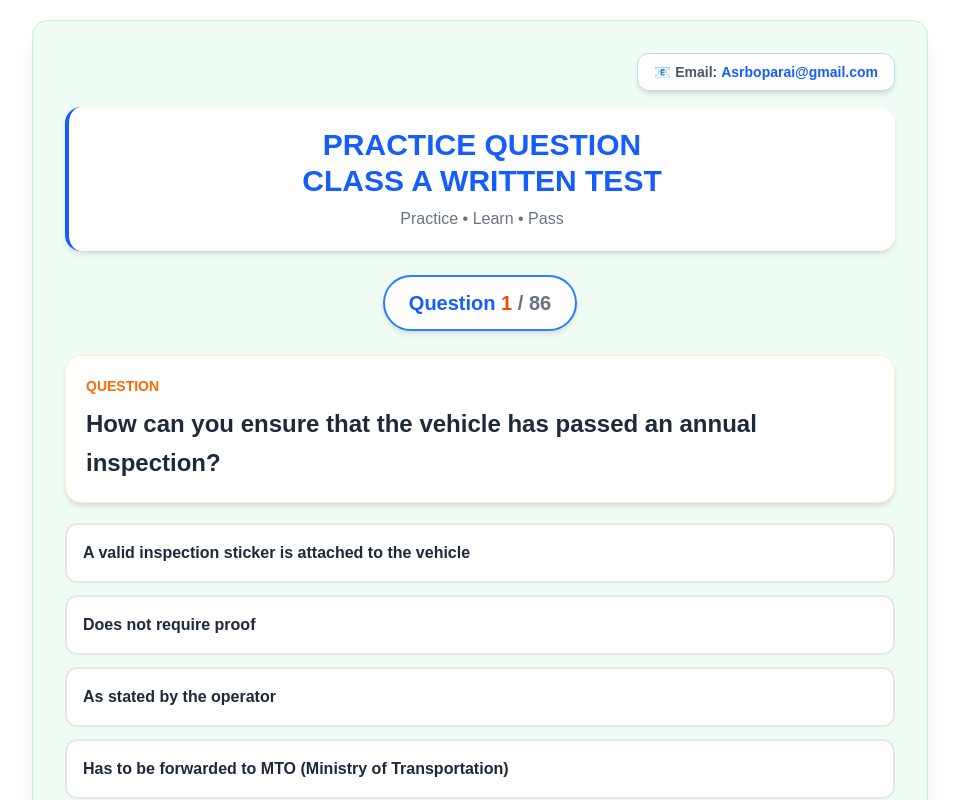
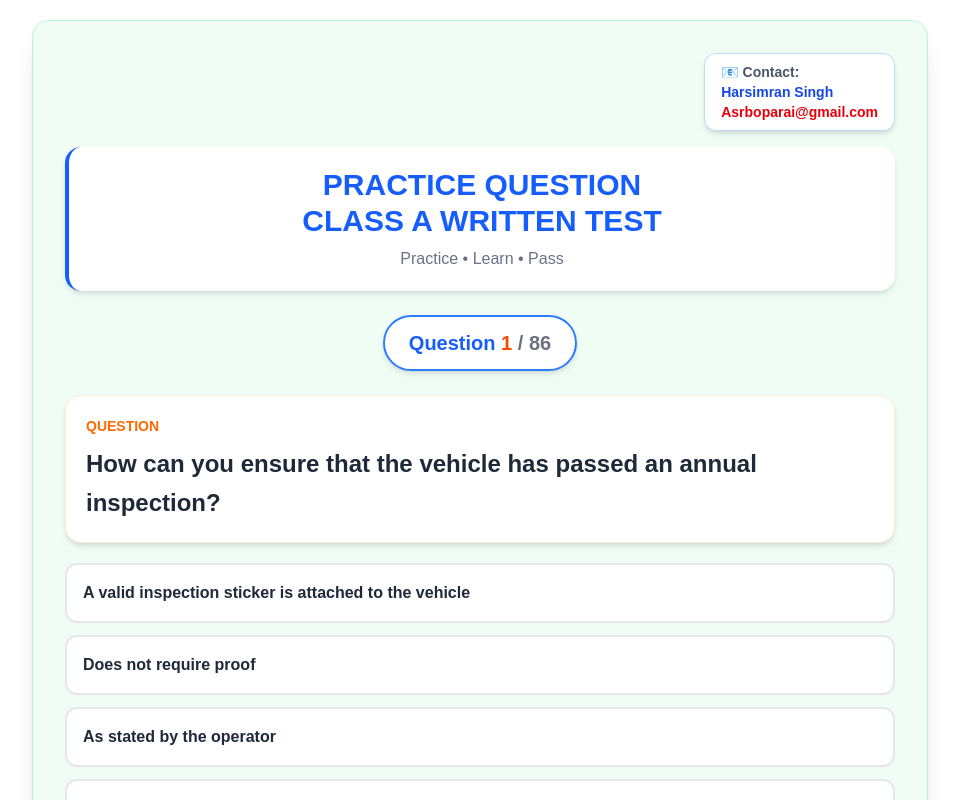
Before and after one commit to Harsimran141/Azknowledgetest, a React (Vite) app: page / in a window 1280 px wide. Shown: the top 800 px of the page, without its empty margins (160-1119 px from the left). Built offline with nearby package versions, Linux system fonts and the light colour scheme.

Commit message:
style: update contact information display with improved styling in App component

```diff
--- a/src/App.jsx
+++ b/src/App.jsx
@@ -979,8 +979,9 @@ const App = () => {
              hover:shadow-xl"
 >
   <p className="text-sm font-semibold text-gray-600">
-    📧 Email:
-    <span className="text-blue-600 ml-1">
+    📧 Contact:
+    <span className="text-red-600 ml-1">
+      <div className="text-blue-700">Harsimran Singh</div>
       Asrboparai@gmail.com
     </span>
   </p>
```
